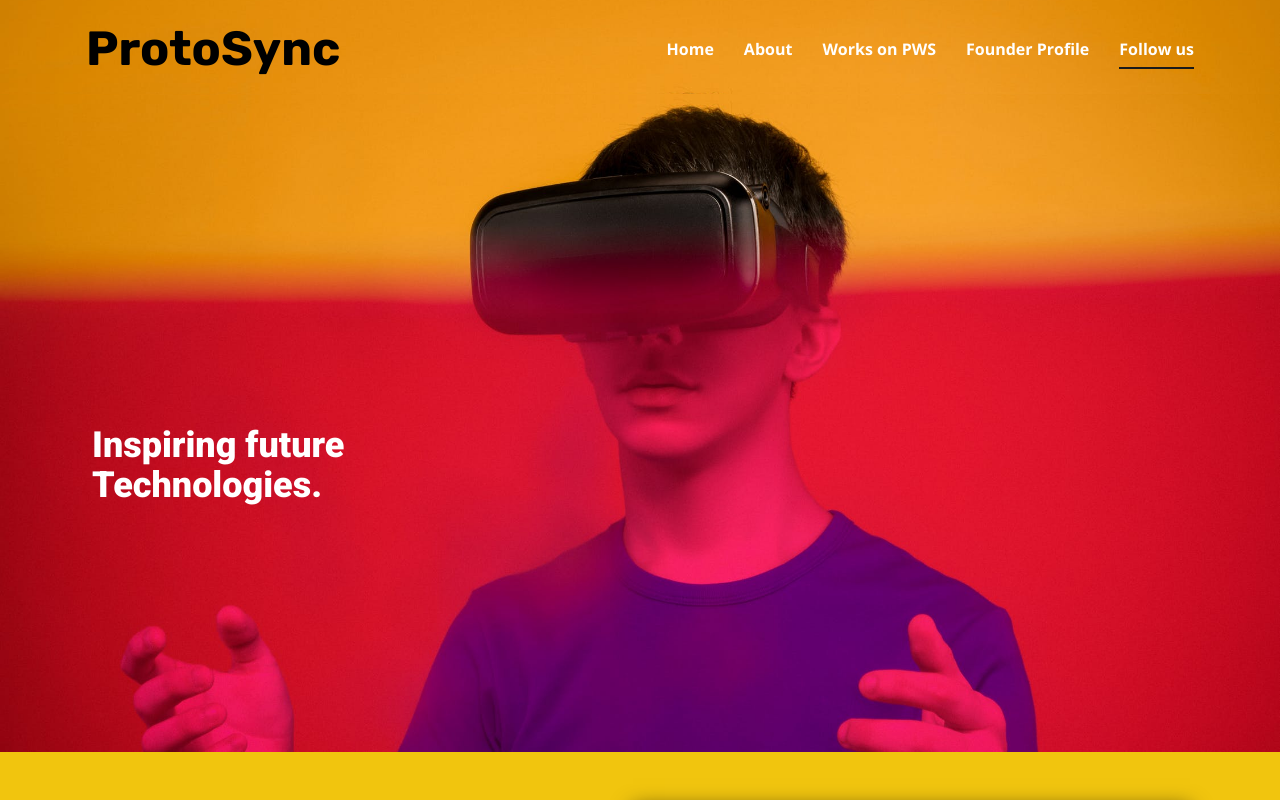
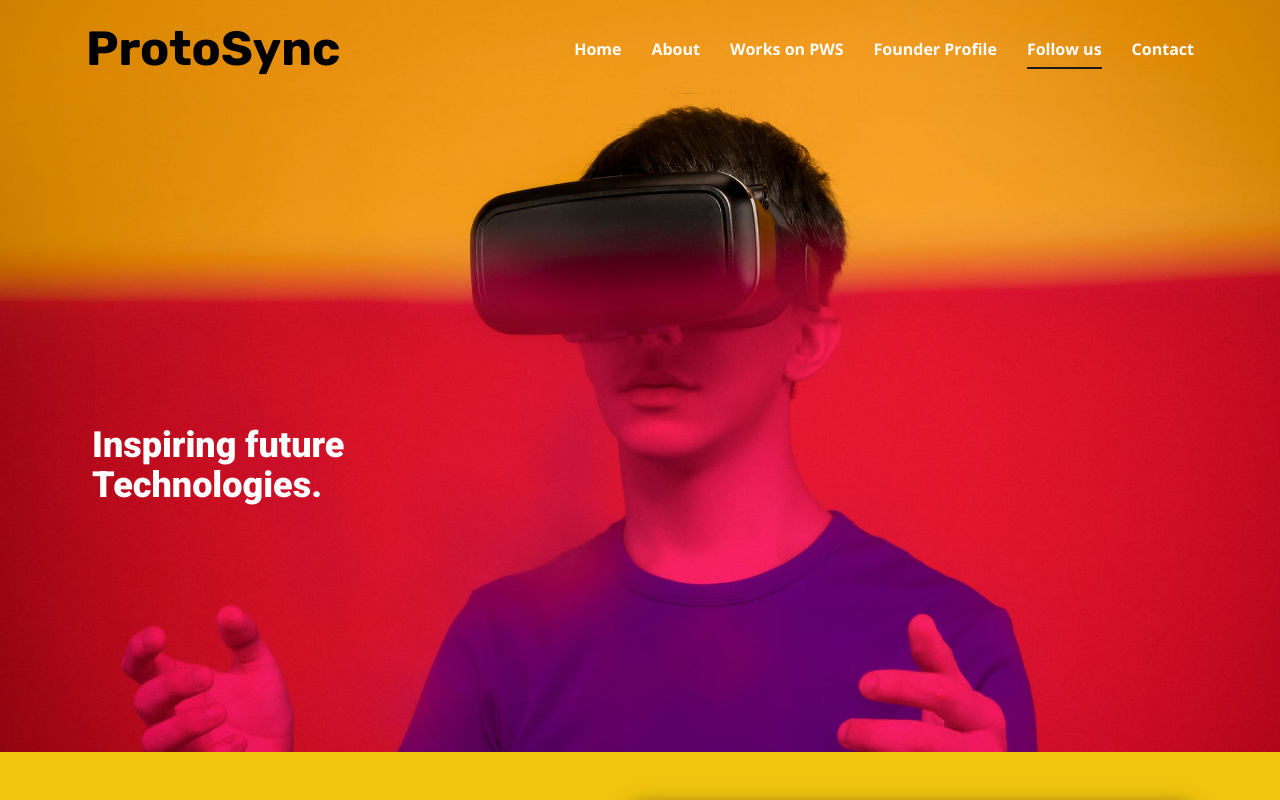
Before and after one commit to pwsauth/ps, a plain HTML site: page index.html in a window 1280 px wide. Shown: the top 800 px of the page. Drawn offline with nearby package versions, Linux system fonts and the light colour scheme.

Commit message:
Update index.html

```diff
--- a/index.html
+++ b/index.html
@@ -50,7 +50,8 @@
 </li><li class="u-nav-item"><a class="u-border-2 u-border-active-grey-90 u-border-hover-grey-50 u-border-no-left u-border-no-right u-border-no-top u-button-style u-nav-link u-text-active-white u-text-body-alt-color u-text-hover-grey-90" href="#carousel_71e9" style="padding: 10px 0;">Works on PWS</a>
 </li><li class="u-nav-item"><a class="u-border-2 u-border-active-grey-90 u-border-hover-grey-50 u-border-no-left u-border-no-right u-border-no-top u-button-style u-nav-link u-text-active-white u-text-body-alt-color u-text-hover-grey-90" href="#carousel_ca7c" style="padding: 10px 0;">Founder Profile</a>
 </li><li class="u-nav-item"><a class="u-border-2 u-border-active-grey-90 u-border-hover-grey-50 u-border-no-left u-border-no-right u-border-no-top u-button-style u-nav-link u-text-active-white u-text-body-alt-color u-text-hover-grey-90" href="#sec-1ec1" style="padding: 10px 0;">Follow us</a>
-</li></ul>
+</li><li class="u-nav-item"><a class="u-border-2 u-border-active-grey-90 u-border-hover-grey-50 u-border-no-left u-border-no-right u-border-no-top u-button-style u-nav-link u-text-active-white u-text-body-alt-color u-text-hover-grey-90" href="contact.js" style="padding: 10px 0;">Contact</a>
+		    </li></ul>
           </div>
           <div class="u-custom-menu u-nav-container-collapse">
             <div class="u-black u-container-style u-inner-container-layout u-opacity u-opacity-95 u-sidenav">
@@ -60,6 +61,7 @@
 </li><li class="u-nav-item"><a class="u-button-style u-nav-link" href="#carousel_71e9" style="padding: 10px 0;">Works on PWS</a>
 </li><li class="u-nav-item"><a class="u-button-style u-nav-link" href="#carousel_ca7c" style="padding: 10px 0;">Founder Profile</a>
 </li><li class="u-nav-item"><a class="u-button-style u-nav-link" href="#sec-1ec1" style="padding: 10px 0;">Follow us</a>
+</li><li class="u-nav-item"><a class="u-button-style u-nav-link" href="contact.js" style="padding: 10px 0;">Contact</a>
 </li></ul>
             </div>
             <div class="u-black u-menu-overlay u-opacity u-opacity-70"></div>
```
